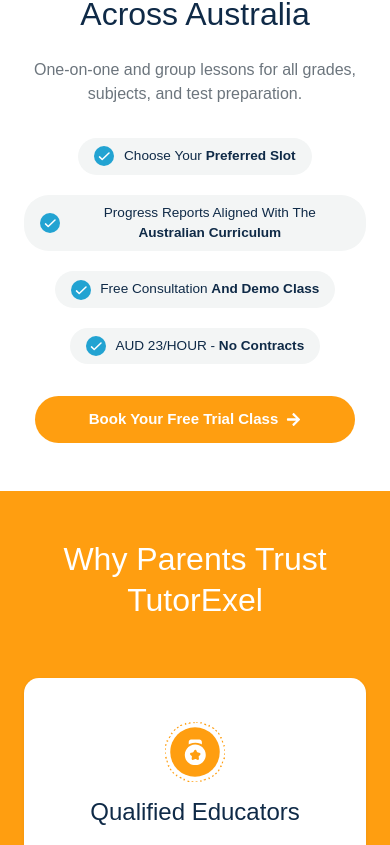
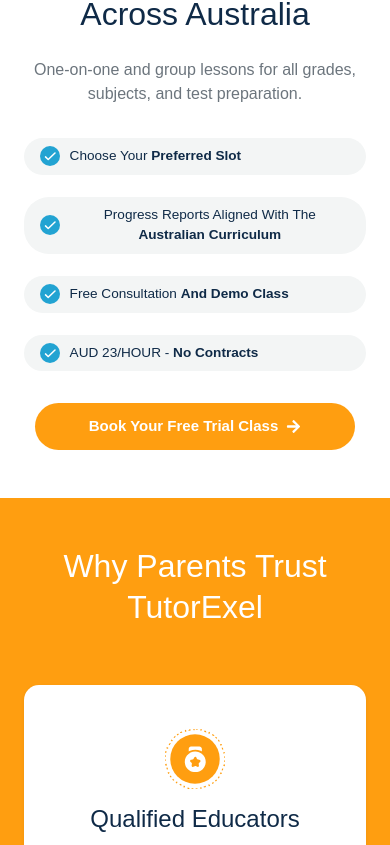
Before and after one commit to tutorexel/TutorExel-main, a React (Vite) app: page / in a window 390 px wide. Shown: the part 1031-1876 px from the top of the page. Built offline with nearby package versions, Linux system fonts and the light colour scheme; a web font is replaced by a local one.

Commit message:
Fix mobile alignment for Progress section: align checkmarks left-to-right and reduce spacing between rows

```diff
--- a/src/components/ui/FeatureSection.jsx
+++ b/src/components/ui/FeatureSection.jsx
@@ -57,7 +57,7 @@
         {features.map((feature, index) => (
           <div key={index}>
             <div className="feature-item mx-lg-0 mx-auto" style={{ borderRadius: '10px' }}>
-              <img src={checkmarkIcon} alt="Checkmark" style={{ width: '28px', height: '28px' }} />
+              <img src={checkmarkIcon} alt="Checkmark" style={{ width: '28px', height: '28px', flexShrink: 0 }} />
               <span>
                 {feature.text}<strong>{feature.bold}</strong>
               </span>
--- a/src/components/ui/ui.css
+++ b/src/components/ui/ui.css
@@ -84,10 +84,17 @@
     padding: 0.5rem 1rem;
     font-size: 0.95rem;
     gap: 0.5rem;
+    width: 100%;
+    justify-content: flex-start;
   }
   /* Center FeatureSection content on tablets and phones */
   .feature-section .row { text-align: center; }
-  .feature-section .feature-list { max-width: 560px; margin-left: auto; margin-right: auto; }
+  .feature-section .feature-list {
+    max-width: 560px;
+    margin-left: auto;
+    margin-right: auto;
+    gap: 0.5rem !important; /* Reduce gap between rows on mobile */
+  }
 }
 
 @media (max-width: 575.98px) {
@@ -95,8 +102,13 @@
     padding: 0.55rem 1rem;
     font-size: 0.95rem;
     gap: 0.45rem;
+    width: 100%;
+    justify-content: flex-start;
   }
   .feature-section { padding: 56px 0 !important; }
+  .feature-section .feature-list {
+    gap: 0.4rem !important; /* Even smaller gap on very small screens */
+  }
   .feature-heading { font-size: 1.75rem !important; line-height: 1.25 !important; }
   .feature-description { font-size: 1rem; }
   .main-btn1 { width: 100%; max-width: 320px; justify-content: center; }
--- a/src/screens/CareersPage/CareersPage.jsx
+++ b/src/screens/CareersPage/CareersPage.jsx
@@ -60,9 +60,7 @@
       <section className="py-5 bg-white">
         <Container>
             <Col lg={11} className="">
-              <h2 className="fw-bolder text-left" style={{ fontSize: '2.8rem' }}>
-                Careers at <img src={logo} alt="TutorExel" style={{  width : "48%" , height: '35px', verticalAlign: 'middle', marginTop: '-10px' }} />
-              </h2>
+
               <h4 className="fw-normal mt-3">Make a Real Impact — From Anywhere</h4>
               <p className="mt-3">At Tutorexel, we're on a mission to redefine online tutoring for school students by combining academic rigour with personalised care. If you're passionate about education and want the freedom to work from anywhere, join our growing team of expert educators.</p>
             </Col>
```
